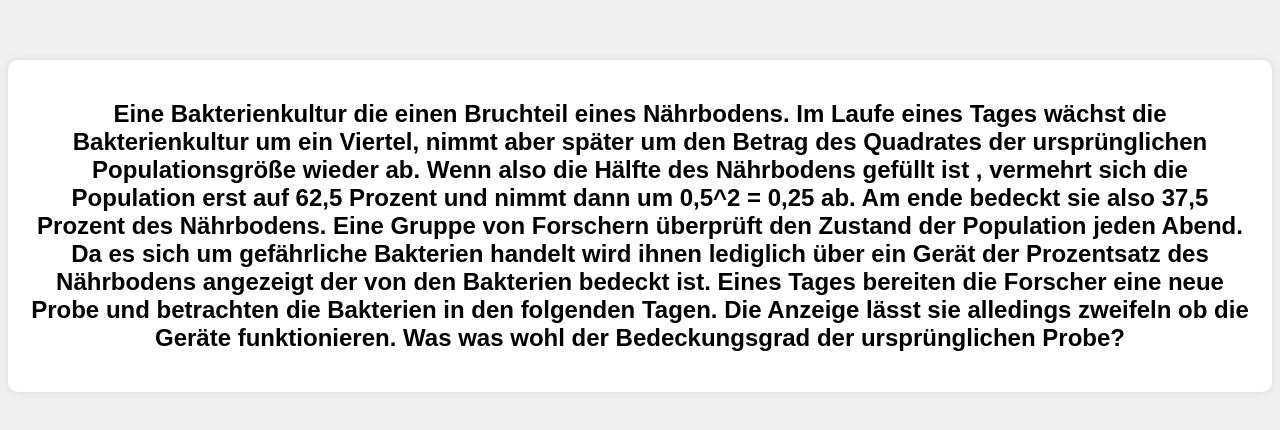
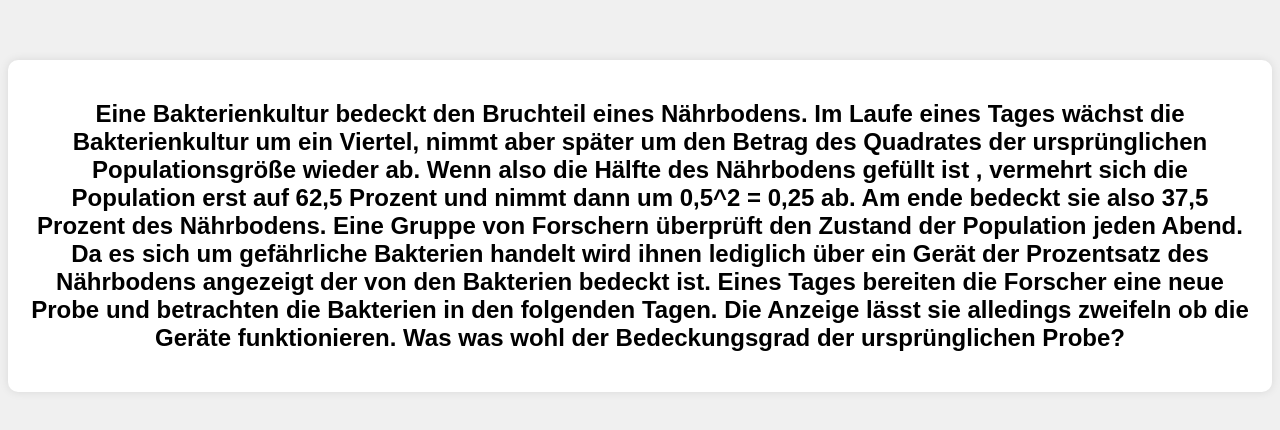
Before and after one commit to RichtigerHubber/JakobsKifferbande, a plain HTML site: page success.html in a window 1280 px wide. Shown: the part 182-612 px from the top of the page. Drawn offline with Linux system fonts and the light colour scheme.

Commit message:
Update success.html

```diff
--- a/success.html
+++ b/success.html
@@ -25,7 +25,7 @@
 <body>
 
     <div class="container">
-        <h2> Eine Bakterienkultur die einen Bruchteil eines Nährbodens. Im Laufe eines Tages wächst die Bakterienkultur um ein Viertel, nimmt aber später um den Betrag des Quadrates der ursprünglichen Populationsgröße wieder ab.
+        <h2> Eine Bakterienkultur bedeckt den Bruchteil eines Nährbodens. Im Laufe eines Tages wächst die Bakterienkultur um ein Viertel, nimmt aber später um den Betrag des Quadrates der ursprünglichen Populationsgröße wieder ab.
         Wenn also die Hälfte des Nährbodens gefüllt ist , vermehrt sich die Population erst auf 62,5 Prozent und nimmt dann um 0,5^2 = 0,25 ab. Am ende bedeckt sie also 37,5 Prozent des Nährbodens. Eine Gruppe von Forschern überprüft den Zustand der Population jeden Abend.
             Da es sich um gefährliche Bakterien handelt wird ihnen lediglich über ein Gerät der Prozentsatz des Nährbodens angezeigt der von den Bakterien bedeckt ist. Eines Tages bereiten die Forscher eine neue Probe
         und betrachten die Bakterien in den folgenden Tagen. Die Anzeige lässt sie alledings zweifeln ob die Geräte funktionieren. Was was wohl der Bedeckungsgrad der ursprünglichen Probe?</h2>
```
